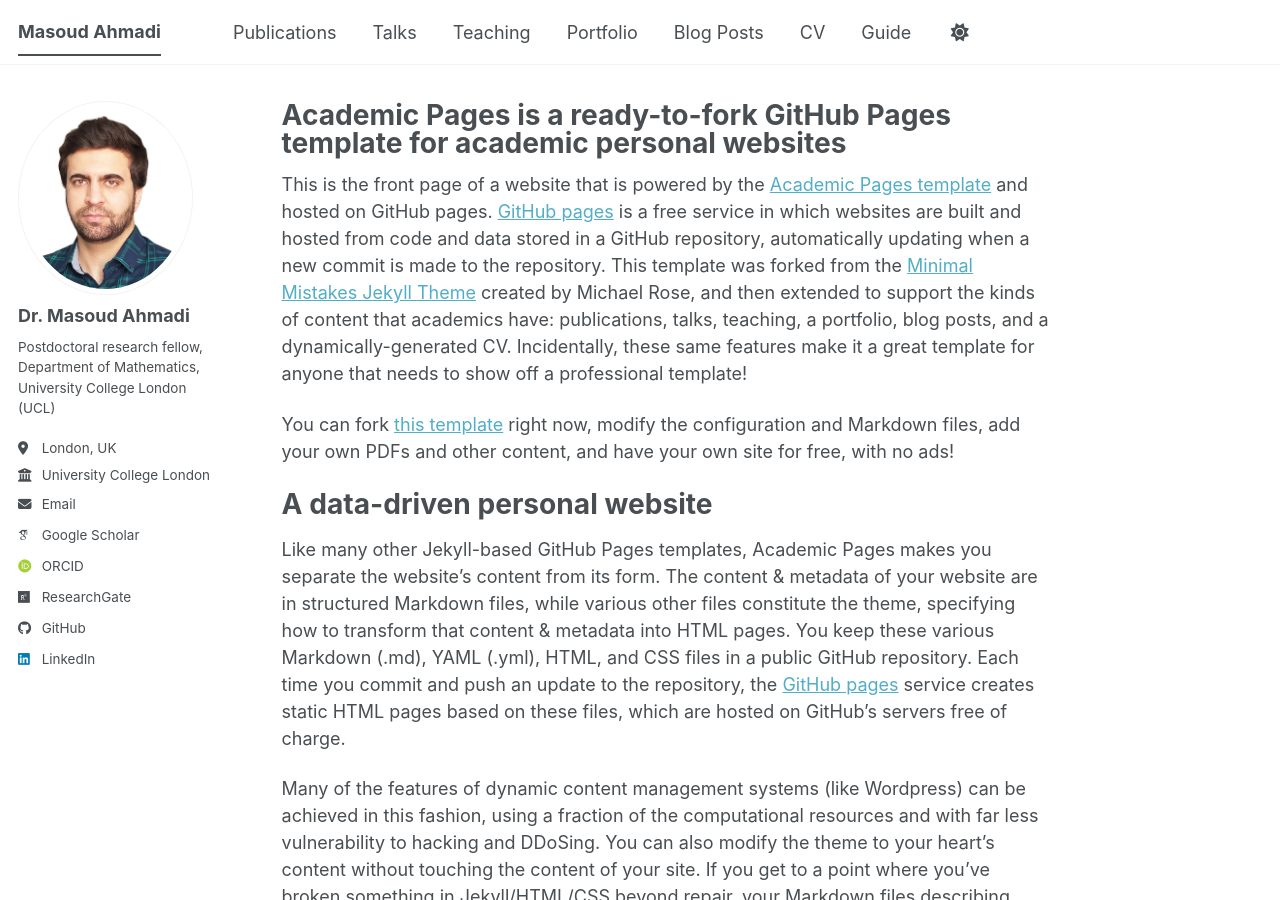
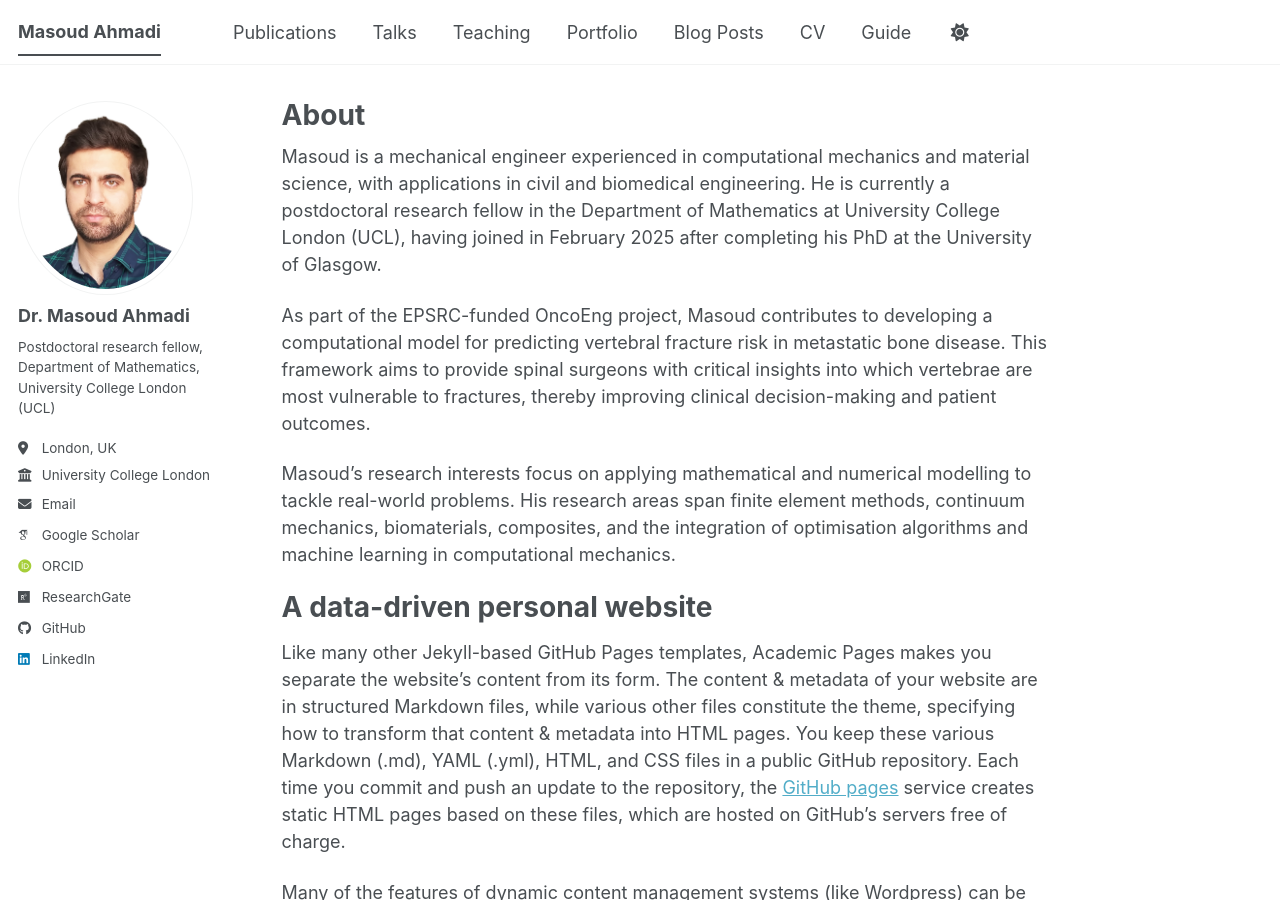
Before and after one commit to Masoud16ahm/Masoud16ahm.github.io, a Jekyll site: the page built from _pages/about.md, in a window 1280 px wide and 900 px high. Built offline with Jekyll 4.4.1, drawn with Linux system fonts in a browser that asks for light colours; some web fonts are replaced; a script bundle is joined from its source files by our own code; library files that are not in the unit come from our copies.

Commit message:
Revise about page with personal details and research focus
Updated the title and content of the about page to reflect personal information and research interests.

```diff
--- a/_pages/about.md
+++ b/_pages/about.md
@@ -1,15 +1,17 @@
 ---
 permalink: /
-title: "Academic Pages is a ready-to-fork GitHub Pages template for academic personal websites"
+title: "About"
 author_profile: true
 redirect_from:
   - /about/
   - /about.html
 ---
 
-This is the front page of a website that is powered by the [Academic Pages template](https://github.com/academicpages/academicpages.github.io) and hosted on GitHub pages. [GitHub pages](https://pages.github.com) is a free service in which websites are built and hosted from code and data stored in a GitHub repository, automatically updating when a new commit is made to the repository. This template was forked from the [Minimal Mistakes Jekyll Theme](https://mmistakes.github.io/minimal-mistakes/) created by Michael Rose, and then extended to support the kinds of content that academics have: publications, talks, teaching, a portfolio, blog posts, and a dynamically-generated CV. Incidentally, these same features make it a great template for anyone that needs to show off a professional template!
+Masoud is a mechanical engineer experienced in computational mechanics and material science, with applications in civil and biomedical engineering. He is currently a postdoctoral research fellow in the Department of Mathematics at University College London (UCL), having joined in February 2025 after completing his PhD at the University of Glasgow.
 
- You can fork [this template](https://github.com/academicpages/academicpages.github.io) right now, modify the configuration and Markdown files, add your own PDFs and other content, and have your own site for free, with no ads!
+As part of the EPSRC-funded OncoEng project, Masoud contributes to developing a computational model for predicting vertebral fracture risk in metastatic bone disease. This framework aims to provide spinal surgeons with critical insights into which vertebrae are most vulnerable to fractures, thereby improving clinical decision-making and patient outcomes.
+
+Masoud’s research interests focus on applying mathematical and numerical modelling to tackle real-world problems. His research areas span finite element methods, continuum mechanics, biomaterials, composites, and the integration of optimisation algorithms and machine learning in computational mechanics.
 
 A data-driven personal website
 ======
```
